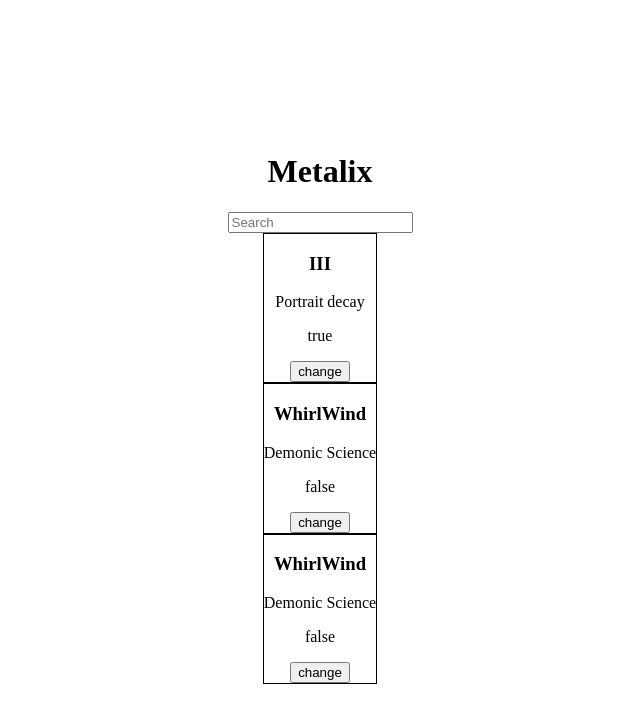
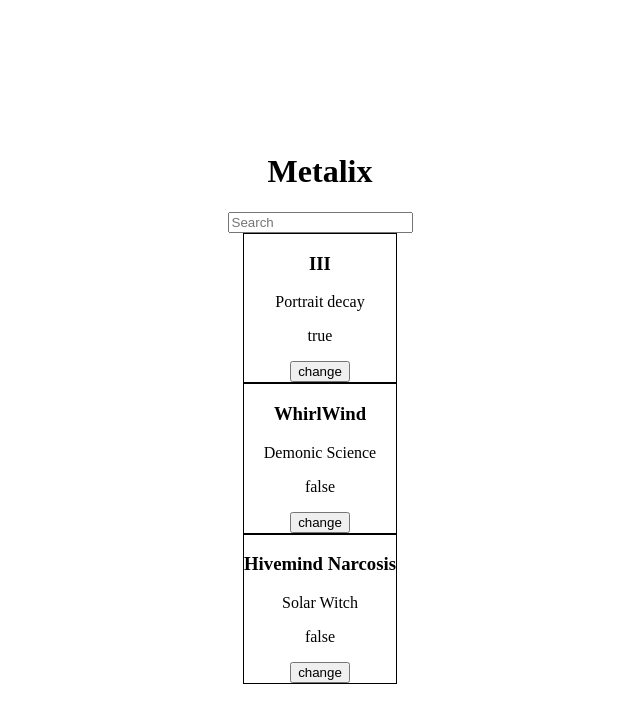
Before and after one commit to 0xNulled/webinlamning-web, a React (Vite) app: page / in a window 1280 px wide. Shown: the top 722 px of the page, without its empty margins (320-960 px from the left). Built offline with nearby package versions, Linux system fonts and the light colour scheme.

Commit message:
Ändrar Band.listeningstatus baserat på id istället för namn för att stoppa samma namn konflikter (samt tog bort kommenterad kod)

```diff
--- a/src/components/BandCard.jsx
+++ b/src/components/BandCard.jsx
@@ -3,19 +3,17 @@ import { useState } from "react";
 const AlbumsFetched = [
     { id: 1, AlbumName: "III" , Artist: "Portrait decay" , ListeningStatus: true },
     { id: 2, AlbumName: "WhirlWind", Artist: "Demonic Science", ListeningStatus: false },
-    { id: 3, AlbumName: "WhirlWind", Artist: "Demonic Science", ListeningStatus: false }
+    { id: 3, AlbumName: "Hivemind Narcosis", Artist: "Solar Witch", ListeningStatus: false }
 
 ]
 
 function BandCard(){
     const [album, setAlbum] = useState(AlbumsFetched);
-    //const [status, setStatus] = useState();
 
-    function handleClick(name) {
-        console.log(name)
+    function handleClick(id) {
         setAlbum(
             album.map((a) =>
-                a.AlbumName == name ? {...a, ListeningStatus: !a.ListeningStatus}  : a
+                a.id == id ? {...a, ListeningStatus: !a.ListeningStatus}  : a
             )
         );
     }
@@ -28,7 +26,7 @@ function BandCard(){
                     <h3> {a.AlbumName} </h3>
                     <p> {a.Artist} </p>
                     <p>{(a.ListeningStatus).toString()} </p>
-                    <button onClick={() => handleClick(a.AlbumName)}> change </button>
+                    <button onClick={() => handleClick(a.id)}> change </button>
                     </article>
                 </div>
             ))}
```
